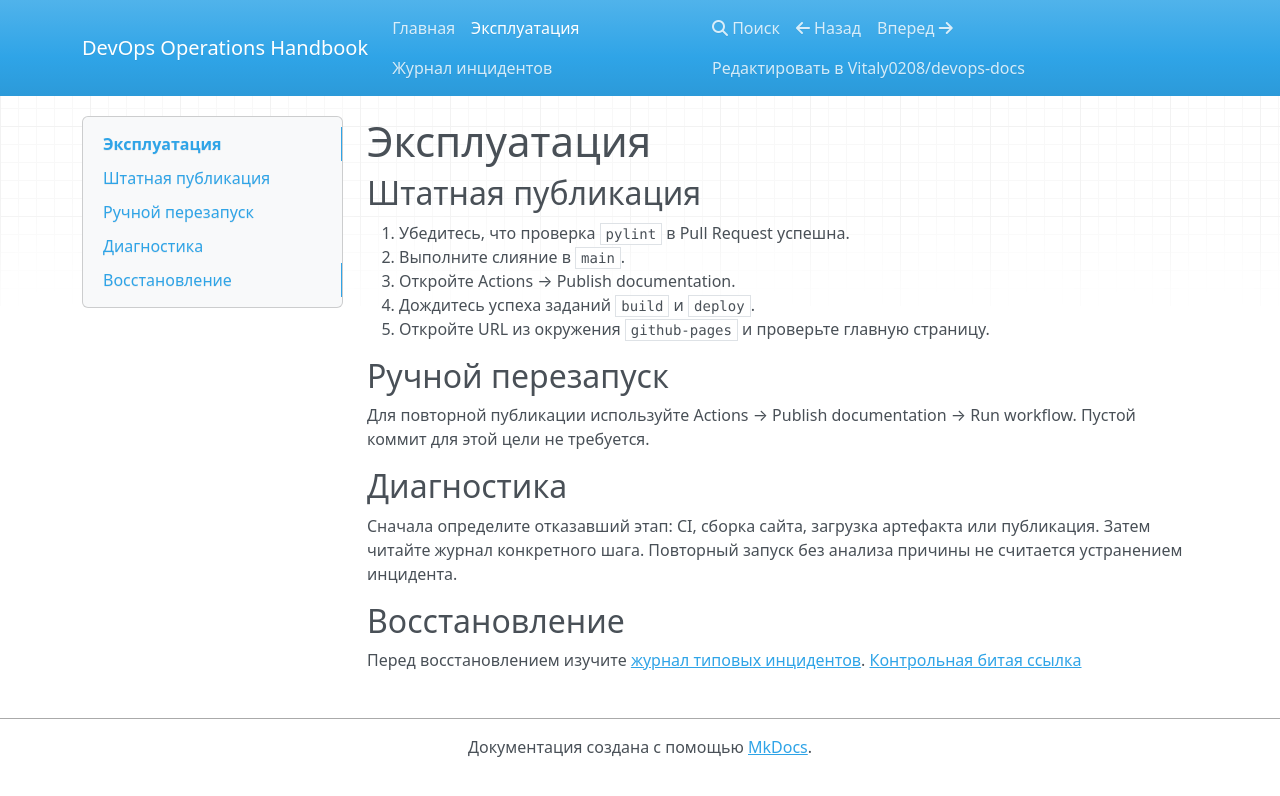
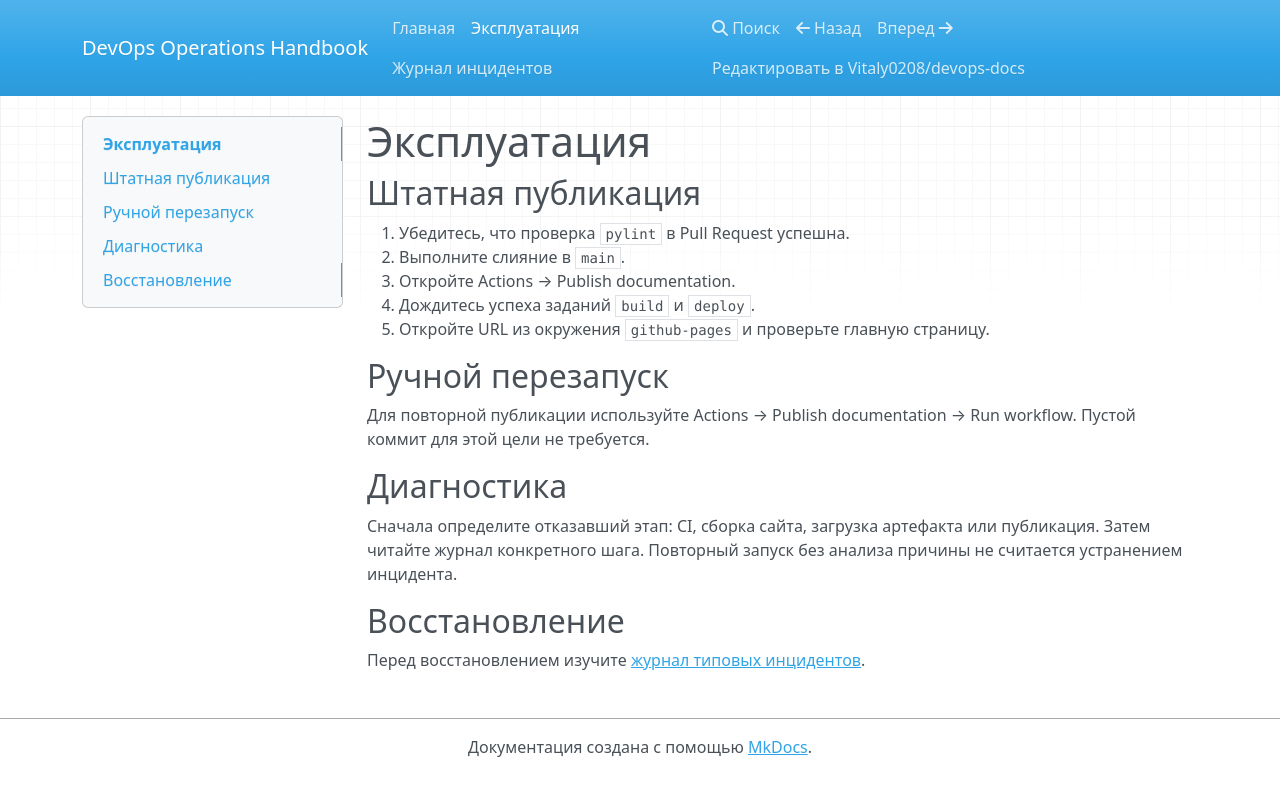
Before and after one commit to Vitaly0208/devops-docs, an MkDocs documentation site: the page built from docs/runbook.md, in a window 1280 px wide. Shown: the top 796 px of the page. Built offline with MkDocs 1.6.1, drawn with Linux system fonts in a browser that asks for light colours; nearby versions of some CDN libraries.

Commit message:
docs: remove broken link test

```diff
--- a/docs/runbook.md
+++ b/docs/runbook.md
@@ -24,4 +24,3 @@ workflow.
 ## Восстановление
 
 Перед восстановлением изучите [журнал типовых инцидентов](incidents.md).
-[Контрольная битая ссылка](missing-page.md)
```
